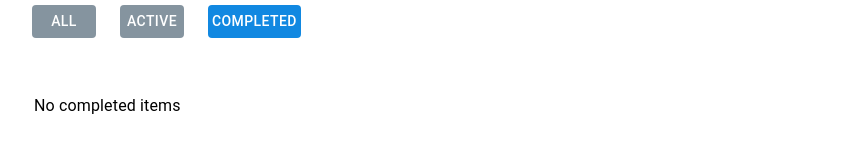
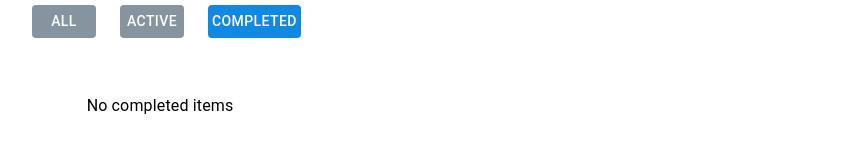
Before and after one commit to samtoken4/synaptiq-full-stack-challenge-main, a React (Create React App) app in the folder frontend/: page / in a window 1280 px wide. Both pictures are taken after a click on the button "COMPLETED". Shown: the part 159-312 px from the top of the page, without its empty margins (4-860 px from the left). Built offline with nearby package versions, Linux system fonts and the light colour scheme.

Commit message:
update style

```diff
--- a/frontend/src/components/TodoList/TodoList.tsx
+++ b/frontend/src/components/TodoList/TodoList.tsx
@@ -113,7 +113,7 @@ const TodoList = () => {
             message = 'No todo items'
         }
 
-        return (<Typography sx={{ padding: '22px 38px', textAlign: 'left' }} variant="subtitle1">
+        return (<Typography sx={{ padding: '22px 64px', textAlign: 'center', width: '200px' }} variant="subtitle1">
             {message}
         </Typography>);
     };
```
